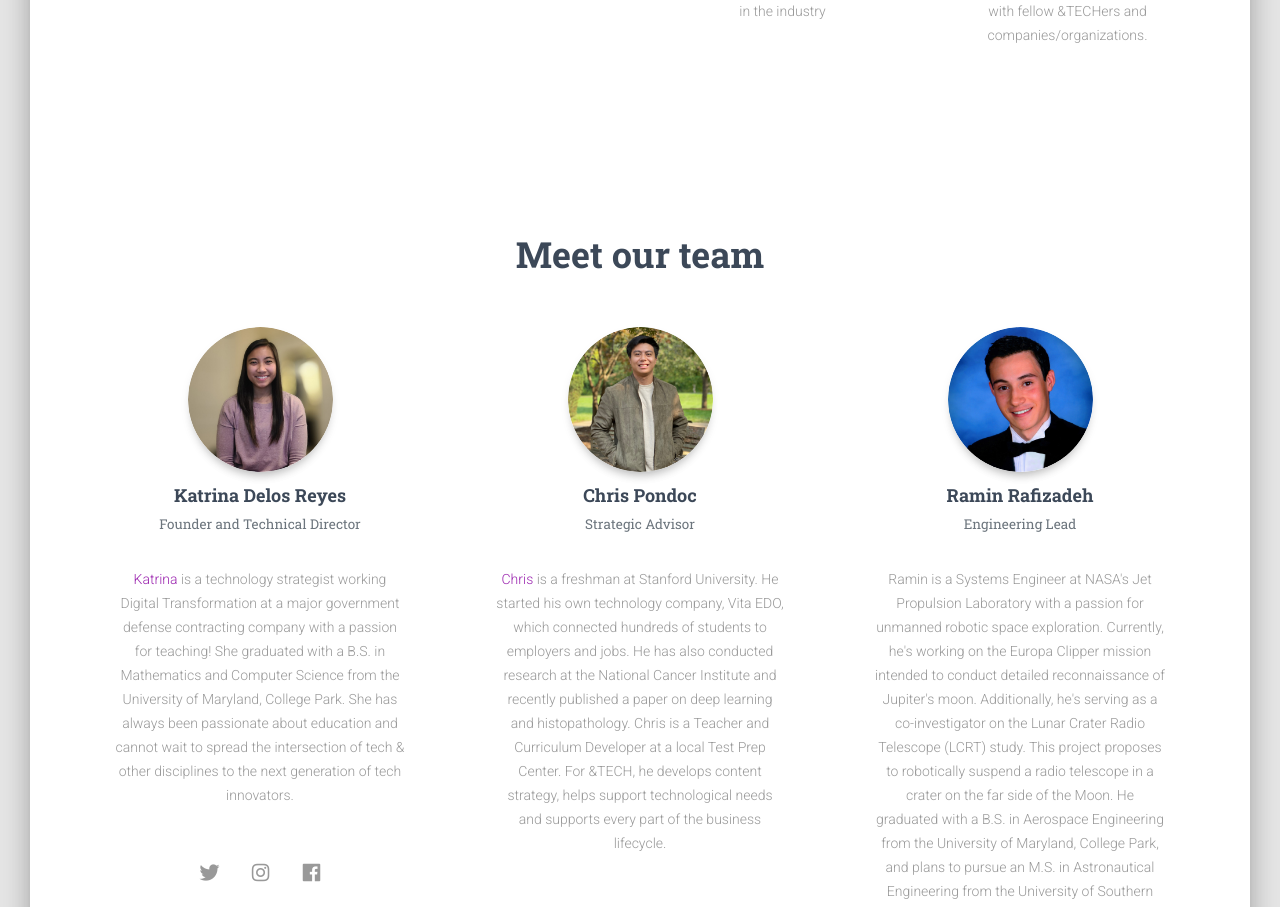
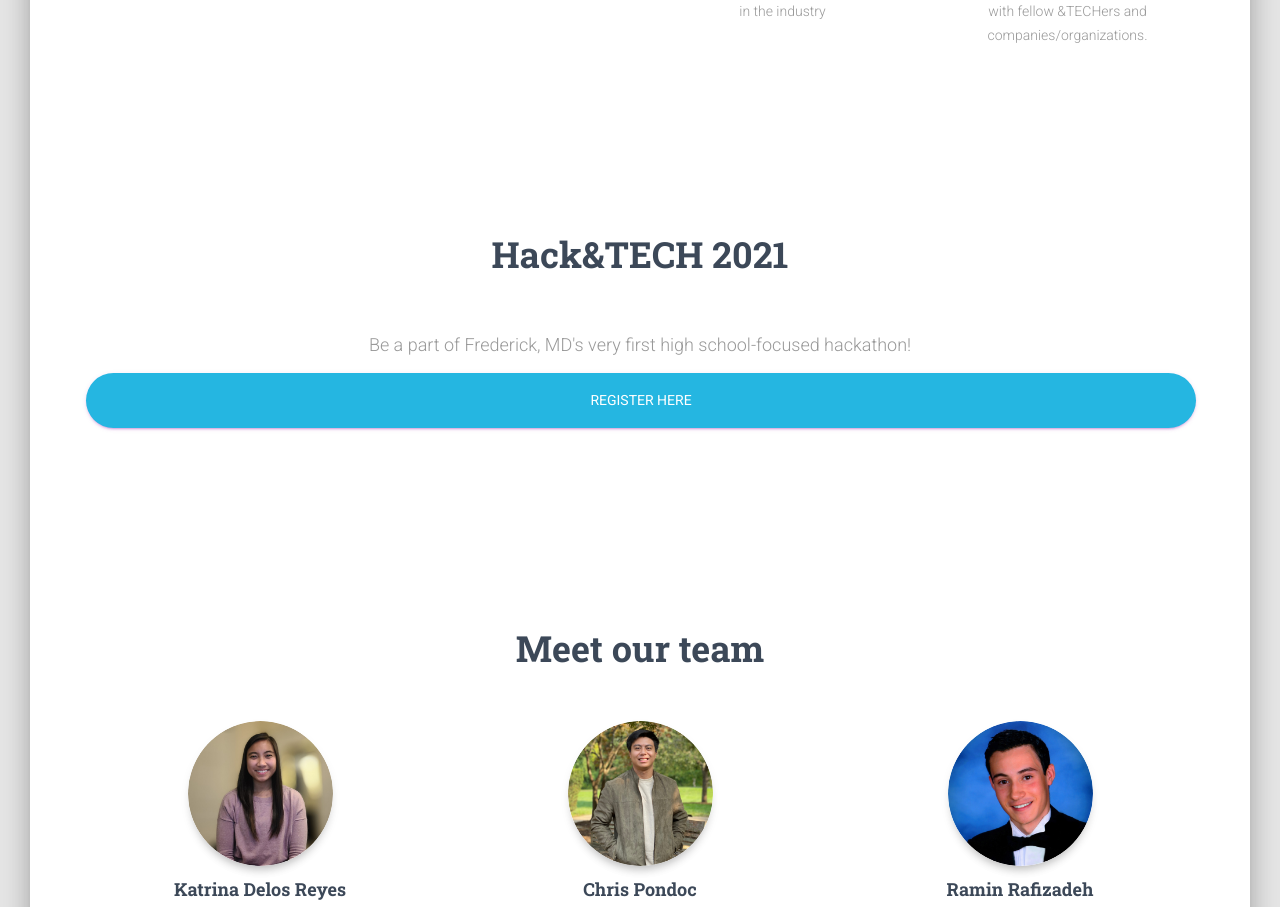
Before and after one commit to kdreyes/andtech-website-frontend, a React (Create React App) app: page / in a window 1280 px wide. Shown: the part 1100-2007 px from the top of the page. Built offline with nearby package versions, Linux system fonts and the light colour scheme.

Commit message:
added hackathon section to landing

```diff
--- a/src/views/LandingPage/LandingPage.js
+++ b/src/views/LandingPage/LandingPage.js
@@ -18,6 +18,7 @@ import styles from "assets/jss/material-kit-react/views/landingPage.js";
 
 // Sections for this page
 import ProductSection from "./Sections/ProductSection.js";
+import HackandtechSection from "./Sections/HackandtechSection.js";
 import TeamSection from "./Sections/TeamSection.js";
 import WorkSection from "./Sections/WorkSection.js";
 
@@ -57,6 +58,7 @@ export default function LandingPage(props) {
       <div className={classNames(classes.main, classes.mainRaised)}>
         <div className={classes.container}>
           <ProductSection id="product-section"/>
+          <HackandtechSection />
           <TeamSection id="team-section"/>
           <WorkSection />
         </div>
--- /dev/null
+++ b/src/views/LandingPage/Sections/HackandtechSection.js
@@ -0,0 +1,78 @@
+import React from "react";
+// @material-ui/core components
+import { makeStyles } from "@material-ui/core/styles";
+
+// @material-ui/icons
+
+// core components
+import GridContainer from "components/Grid/GridContainer.js";
+import GridItem from "components/Grid/GridItem.js";
+import CustomInput from "components/CustomInput/CustomInput.js";
+import Button from "components/CustomButtons/Button.js";
+
+import styles from "assets/jss/material-kit-react/views/landingPageSections/workStyle.js";
+
+const useStyles = makeStyles(styles);
+
+export default function HackandtechSection() {
+  const classes = useStyles();
+  return (
+    <div className={classes.section}>
+      <GridContainer justify="center">
+        <GridItem cs={12} sm={12} md={12}>
+          <h2 className={classes.title}>Hack&amp;TECH 2021</h2>
+          <h4 className={classes.description}>
+            Be a part of Frederick, MD's very first high school-focused hackathon!
+          </h4>
+          <Button
+            color="primary"
+            size="lg"
+            round
+            fullWidth
+            href="/hackandtech"
+            target="_blank"
+          >
+            Register here
+          </Button>
+          <form>
+            {/* <GridContainer justify="center"> */}
+              {/* <GridItem xs={12} sm={12} md={6}>
+                <CustomInput
+                  labelText="Your Name"
+                  id="name"
+                  formControlProps={{
+                    fullWidth: true
+                  }}
+                />
+              </GridItem>
+              <GridItem xs={12} sm={12} md={6}>
+                <CustomInput
+                  labelText="Your Email"
+                  id="email"
+                  formControlProps={{
+                    fullWidth: true
+                  }}
+                />
+              </GridItem>
+              <CustomInput
+                labelText="Your Message"
+                id="message"
+                formControlProps={{
+                  fullWidth: true,
+                  className: classes.textArea
+                }}
+                inputProps={{
+                  multiline: true,
+                  rows: 5
+                }}
+              /> */}
+              {/* <GridItem xs={12}>
+                <Button color="primary" href='mailto:hello@andtechnology.org'>Send Message</Button>
+              </GridItem>
+            </GridContainer> */}
+          </form>
+        </GridItem>
+      </GridContainer>
+    </div>
+  );
+}
```
